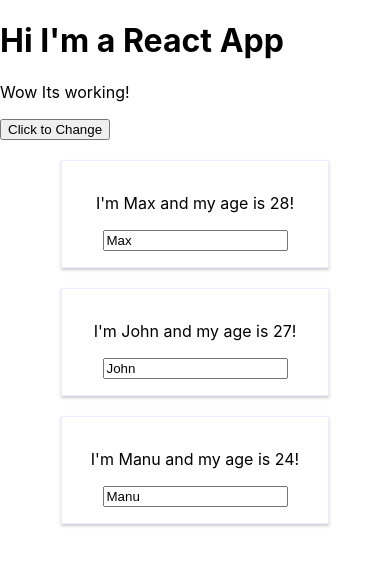
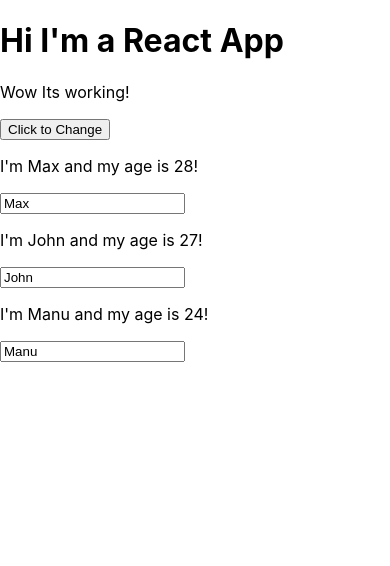
Before and after one commit to sanjeev2106/my-app, a React app: page / in a window 390 px wide. Both pictures are taken after a click on the button "Click to Change". Shown: the top 566 px of the page. Built offline with nearby package versions, Linux system fonts and the light colour scheme.

Commit message:
css modules and media queries

```diff
--- a/src/Person/Person.css
+++ b/src/Person/Person.css
@@ -1,12 +1,15 @@
-/* .Person {
+.Person {
     width: 60%;
     margin: auto;
     border: 1px solid #eef;
     padding: 16px;
     text-align: center;
     margin-top: 20px;
-} */
+    box-shadow: 0 2px 3px #ccc;
+}
 
-/* '@media (min-width: 500px)': {
-    width:'450px'
-} */
+@media (min-width: 500px) {
+    .Person{
+        width:'450px'
+    }
+}
--- a/src/Person/Person.js
+++ b/src/Person/Person.js
@@ -1,35 +1,31 @@
 import React from 'react';
 import styled from 'styled-components'
+import classes from './Person.css'
 
-const StyledDiv = styled.div`
-  width: 60%;
-  margin: 20px auto;
-  border: 1px solid #eef;
-  padding: 16px;
-  text-align: center;
-  box-shadow: 0 2px 3px #ccc;
+// const StyledDiv = styled.div`
+//   width: 60%;
+//   margin: 20px auto;
+//   border: 1px solid #eef;
+//   padding: 16px;
+//   text-align: center;
+//   box-shadow: 0 2px 3px #ccc;
 
-  @media (min-width: 500px) {
-    width:'450px';
-}
-`;
+//   @media (min-width: 500px) {
+//     width:'450px';
+// }
+// `;
 
 const person = (props) => {
-    const style = {
-    '@media (min-width: 500px)': {
-        width:'450px'
-    }
-};
-
     return (
         //<div className="Person" style={style} onClick={props.click}>
-        <StyledDiv>
+        <div className={classes.Person}>
             <p>I'm {props.name} and my age is {props.age}!</p>
             <p>{props.children}</p>
             <input type="text" onChange={props.changed} value={props.name}/>
-        </StyledDiv>
+        </div>
 
     )
 };
 
+
 export default person;
```
